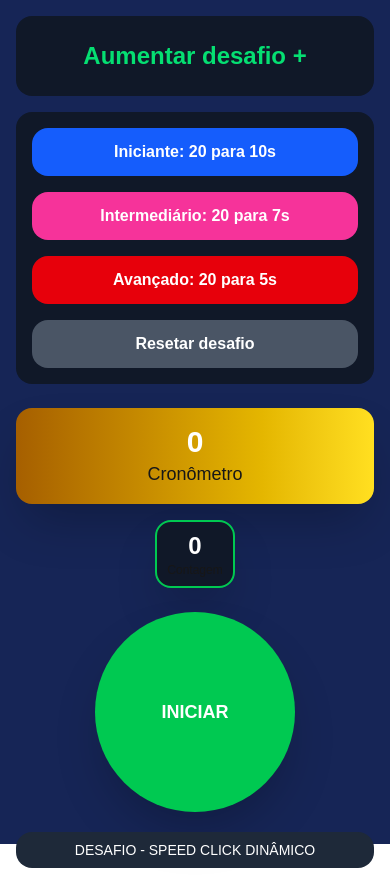
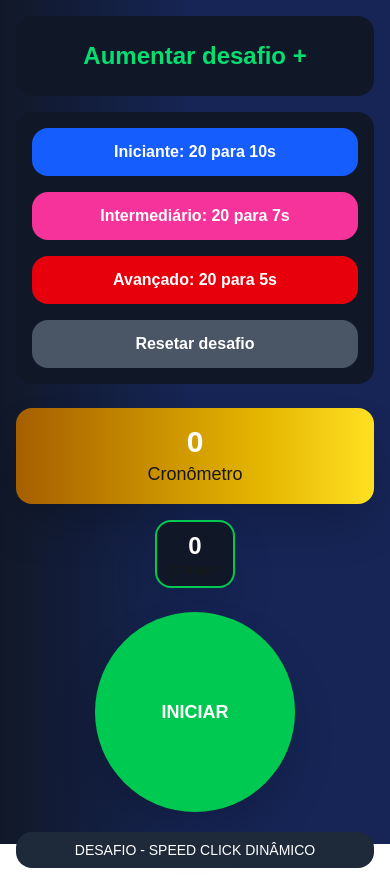
Before and after one commit to GabrielR255/Speed-click---Dynamicy, a Next.js app: page / in a window 390 px wide. Built offline with nearby package versions, Linux system fonts and the light colour scheme.

Commit message:
Update page.tsx

```diff
--- a/src/app/page.tsx
+++ b/src/app/page.tsx
@@ -62,7 +62,7 @@ function App() {
   }
 
   return (
-    <div className="relative bg-blue-950 md:bg-gradient-to-l md:from-50% md:to-gray-900 lg:bg-gradient-to-l lg:from-50% lg:to-gray-900 w-screen h-screen ">
+    <div className="relative bg-blue-950 bg-gradient-to-l from-50% to-gray-900 w-screen h-screen ">
       <div className="flex flex-col justify-center items-center p-4 sm:p-10">
         <div className="flex flex-col lg:flex-row gap-6 lg:gap-20 w-full max-w-3xl">
           {/* Lado Esquerdo */}
```
